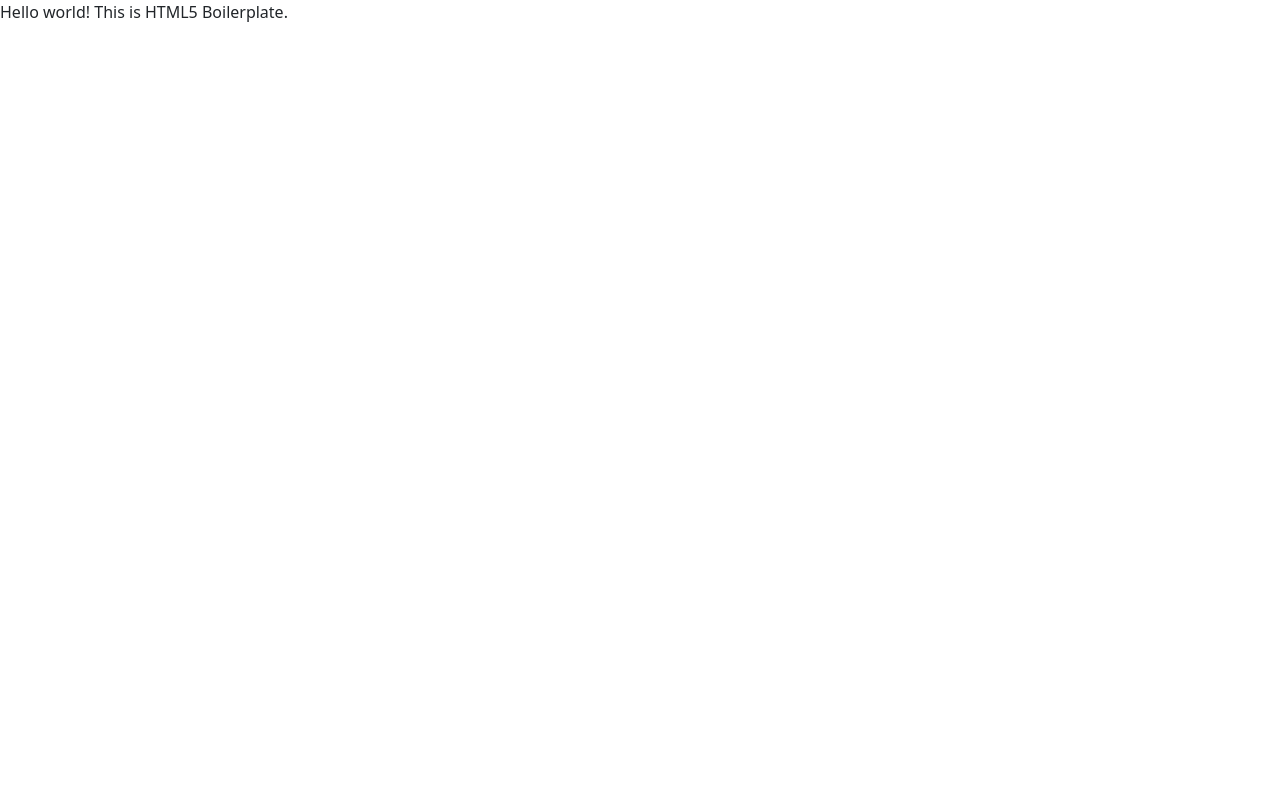
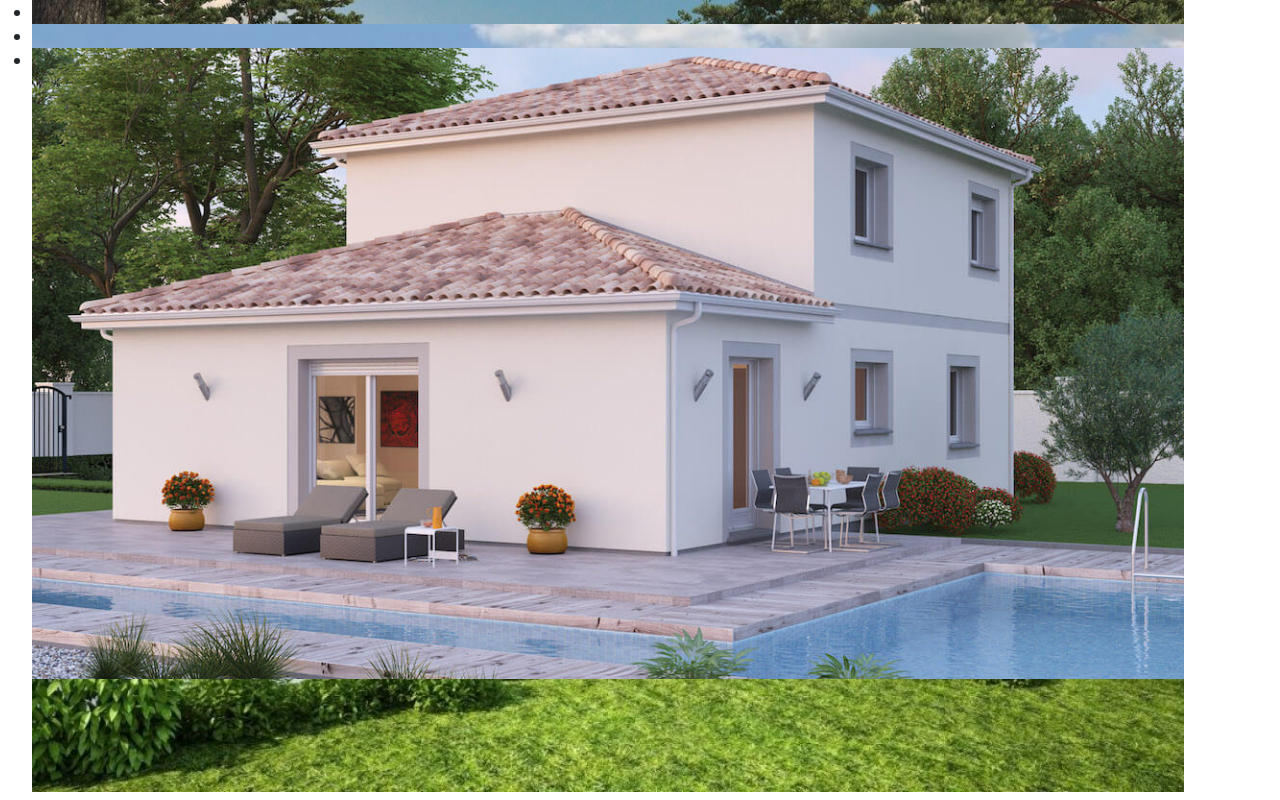
Before and after one commit to romainMeteye/NorImmo, a website built with Parcel: page index.html in a window 1280 px wide. Built offline with nearby package versions, Linux system fonts and the light colour scheme.

Commit message:
index.js, index.css and photos

```diff
--- /dev/null
+++ b/css/index.css
@@ -0,0 +1,7 @@
+ul {
+    position: relative;
+}
+.img {
+    position: absolute;
+    width: 90vw;
+}
--- a/index.html
+++ b/index.html
@@ -13,18 +13,27 @@
 
   <link href="https://cdn.jsdelivr.net/npm/bootstrap@5.1.3/dist/css/bootstrap.min.css" rel="stylesheet" integrity="sha384-1BmE4kWBq78iYhFldvKuhfTAU6auU8tT94WrHftjDbrCEXSU1oBoqyl2QvZ6jIW3" crossorigin="anonymous">
   <link rel="stylesheet" href="css/main.css">
+  <link rel="stylesheet" href="css/index.css">
 
   <meta name="theme-color" content="#fafafa">
 </head>
 
 <body>
+  <main>
+    <article id="carousel">
+      <ul>
+        <li><img src="img/Maison1.jpg" alt="" class="img-responsive img" id="img1"></li>
+        <li><img src="img/Maison2.jpg" alt="" class="img-responsive img" id="img2"></li>
+        <li><img src="img/Maison3.jpg" alt="" class="img-responsive img"id="img3"></li>
+      </ul>
+    </article>
+  </main>
 
-  <!-- Add your site or application content here -->
-  <p>Hello world! This is HTML5 Boilerplate.</p>
   <script src="js/vendor/modernizr-3.11.2.min.js"></script>
   <script src="https://cdn.jsdelivr.net/npm/bootstrap@5.1.3/dist/js/bootstrap.bundle.min.js" integrity="sha384-ka7Sk0Gln4gmtz2MlQnikT1wXgYsOg+OMhuP+IlRH9sENBO0LRn5q+8nbTov4+1p" crossorigin="anonymous"></script>
   <script src="js/plugins.js"></script>
   <script src="js/main.js"></script>
+  <script src="js/index.js"></script>
 
 </body>
 
--- /dev/null
+++ b/js/index.js
@@ -0,0 +1,3 @@
+function showImage() {
+
+}
```
Also changed, not shown: img/Maison1.jpg (added), img/Maison2.jpg (added), img/Maison3.jpg (added).
